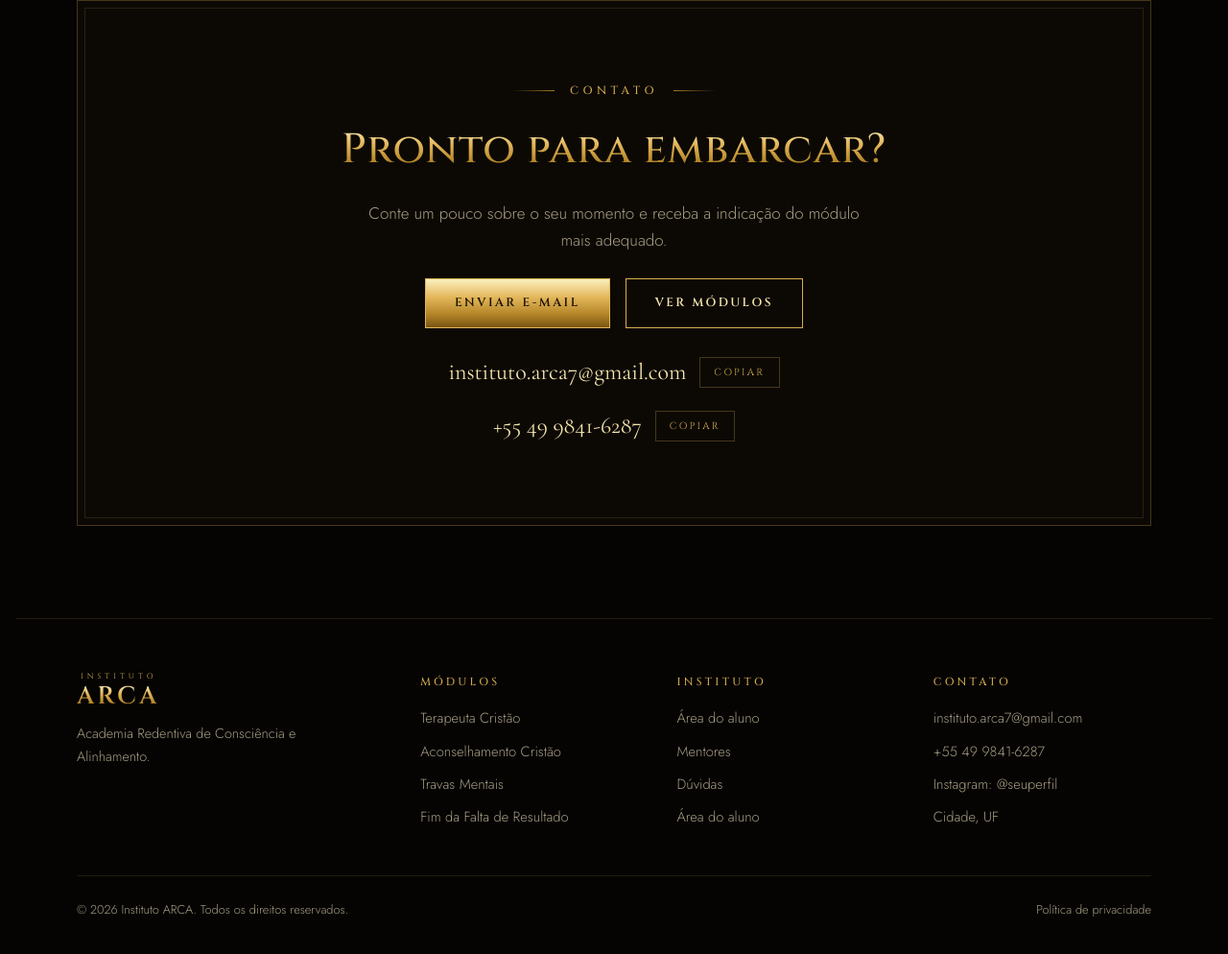
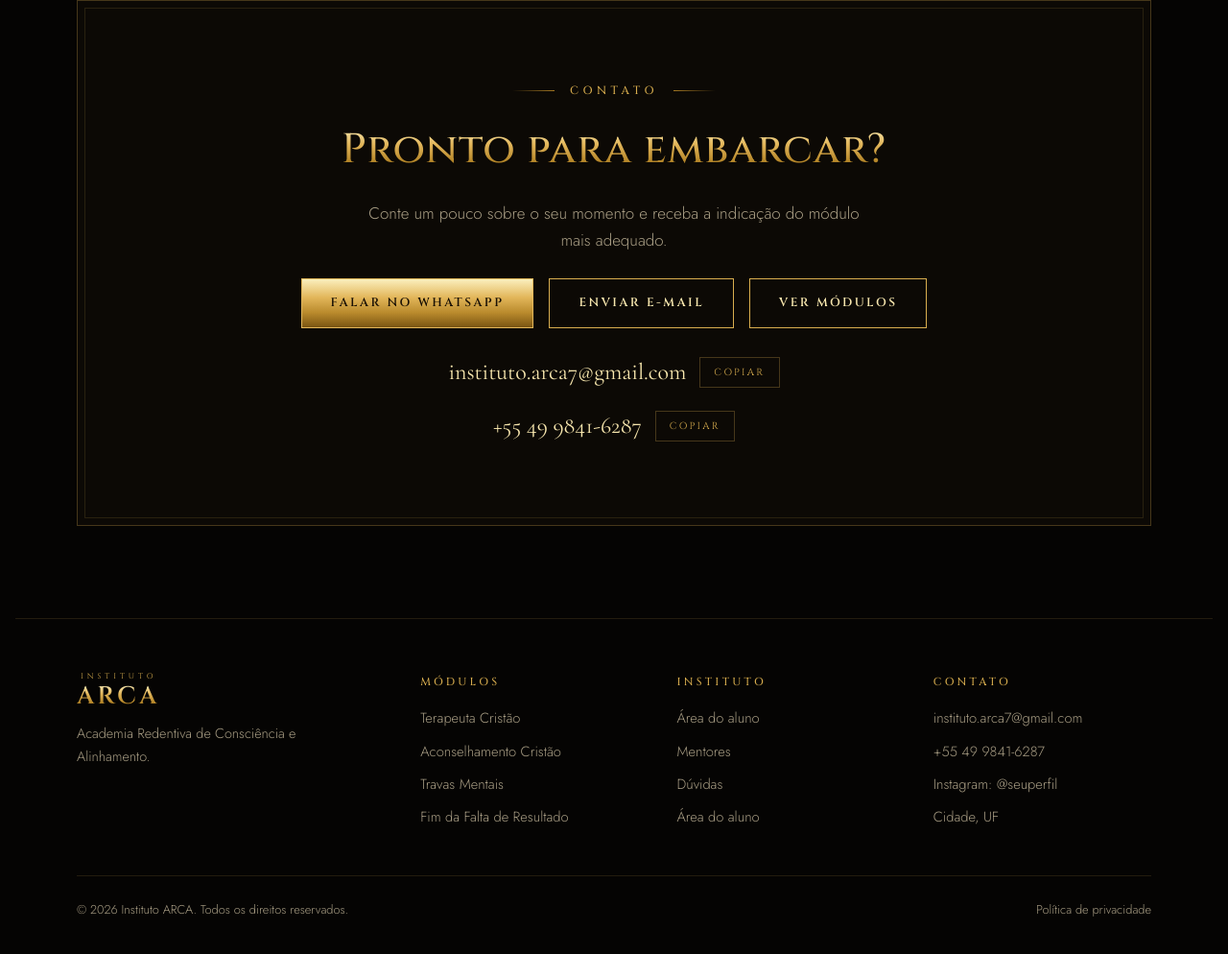
Before and after one commit to vitoritj2-hue/Instituto-Arca, a plain HTML site: page index.html in a window 1280 px wide. Shown: the part 6741-7735 px from the top of the page at 96% size. Drawn offline with nearby package versions, Linux system fonts and the light colour scheme.

Commit message:
Adiciona botão de WhatsApp na seção de contato

```diff
--- a/index.html
+++ b/index.html
@@ -566,7 +566,8 @@ footer { border-top: 1px solid var(--line-soft); padding-block: 56px 40px; }
       <h2 class="gold-text">Pronto para embarcar?</h2>
       <p>Conte um pouco sobre o seu momento e receba a indicação do módulo mais adequado.</p>
       <div class="hero-actions">
-        <a class="btn solid" href="mailto:instituto.arca7@gmail.com">Enviar e-mail</a>
+        <a class="btn solid" href="https://wa.me/554998416287?text=Ol%C3%A1%21%20Vim%20pelo%20site%20do%20Instituto%20ARCA%20e%20gostaria%20de%20saber%20mais." target="_blank" rel="noopener">Falar no WhatsApp</a>
+        <a class="btn ghost" href="mailto:instituto.arca7@gmail.com">Enviar e-mail</a>
         <a class="btn ghost" href="#programas">Ver módulos</a>
       </div>
       <div class="mail">
```
